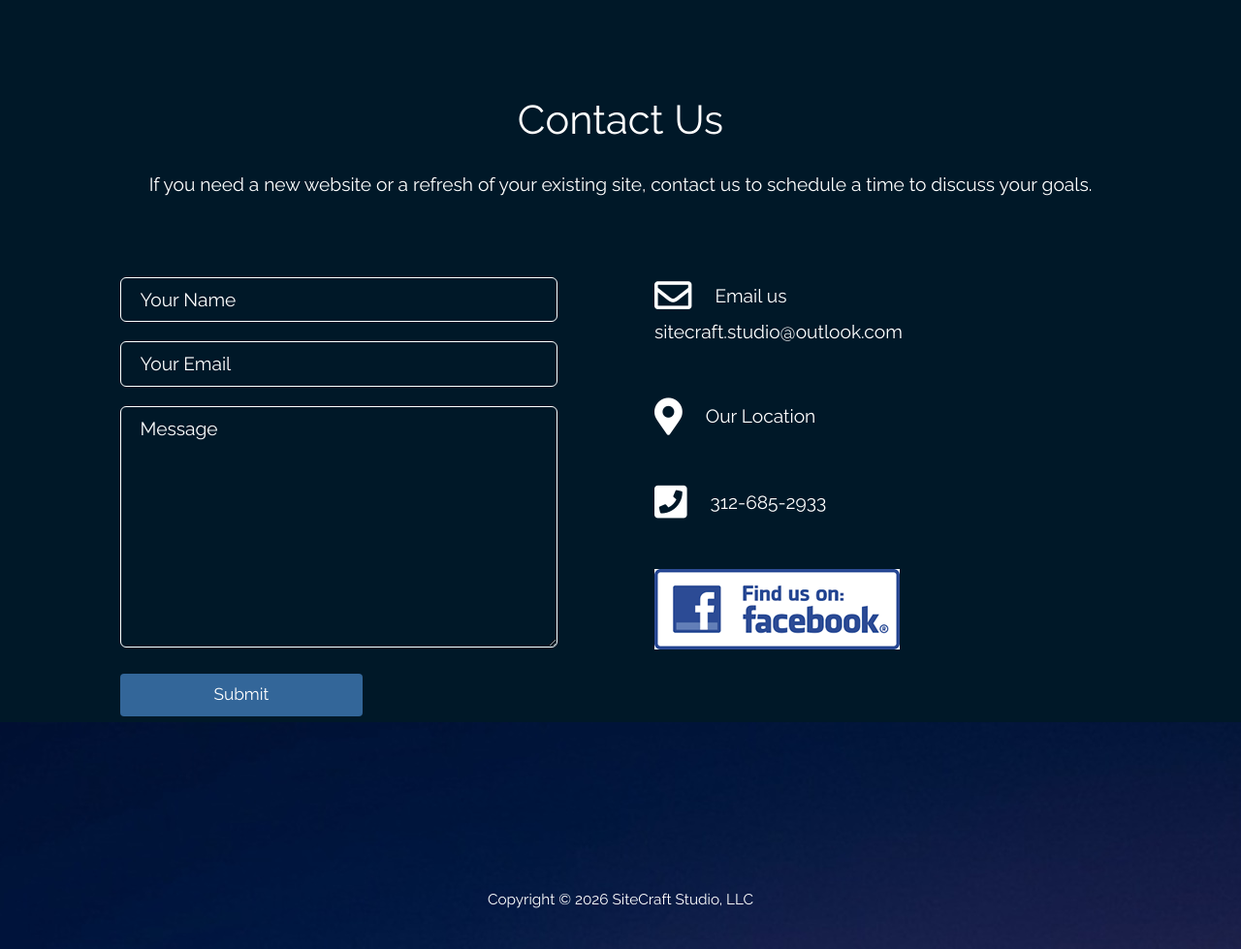
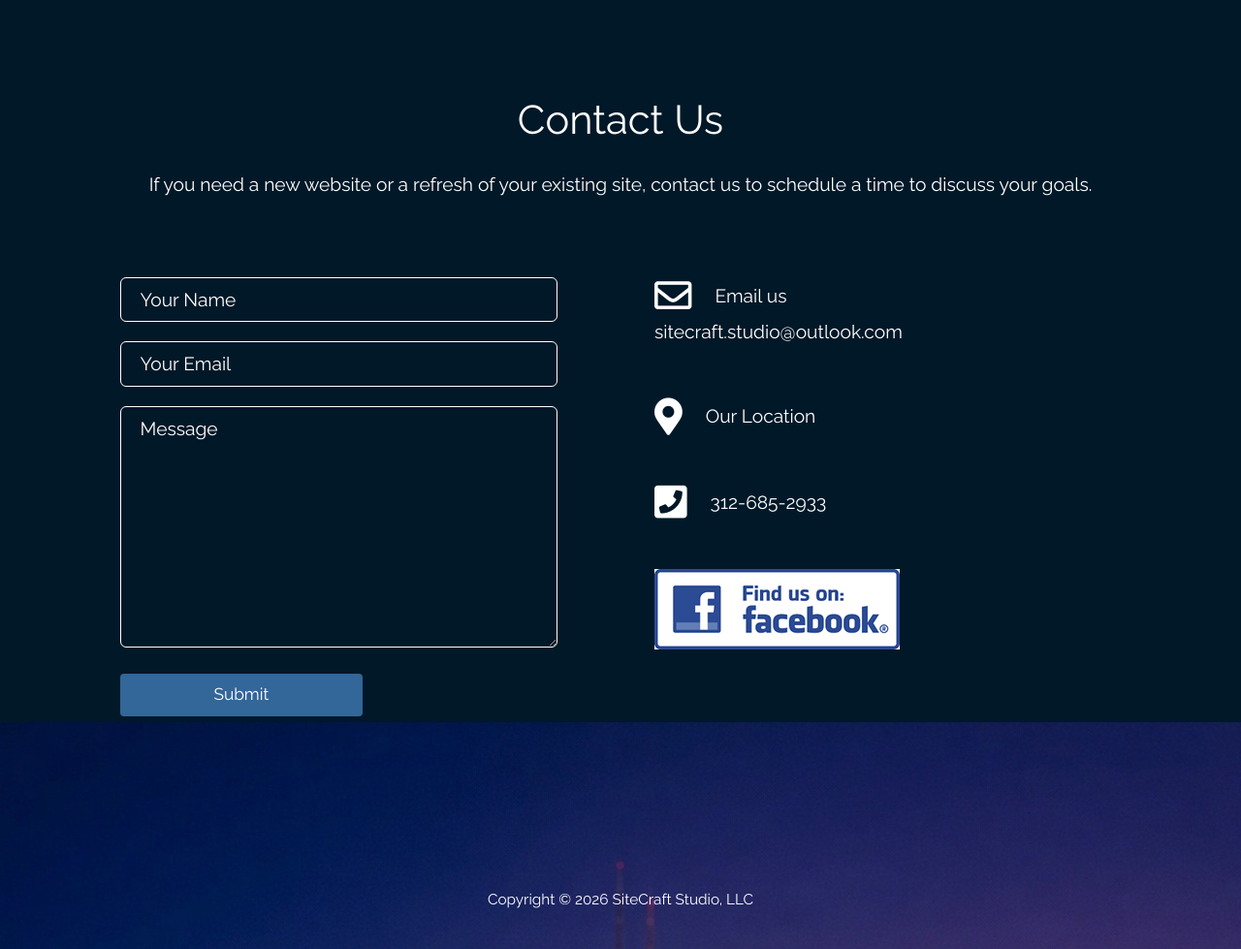
Before and after one commit to derrickdp/sitecraft-studio, a PHP site: page / in a window 1280 px wide. Shown: the part 4663-5642 px from the top of the page at 97% size. Run offline with PHP 8.4, Linux system fonts and the light colour scheme.

Commit message:
Restore original CSS content for Infinite Loop

```diff
--- a/css/tooplate-infinite-loop.css
+++ b/css/tooplate-infinite-loop.css
@@ -515,7 +515,7 @@ figure.effect-honey:hover h2 i {
 #contact {
   color: white;
   background-color: #001828;
-  background-image: url(../img/my-infinite-loop-03a.jpg);
+  background-image: url(../img/my-infinite-loop-03b.jpg);
   background-position: center;
   background-repeat: no-repeat;
   min-height: 980px;
```
